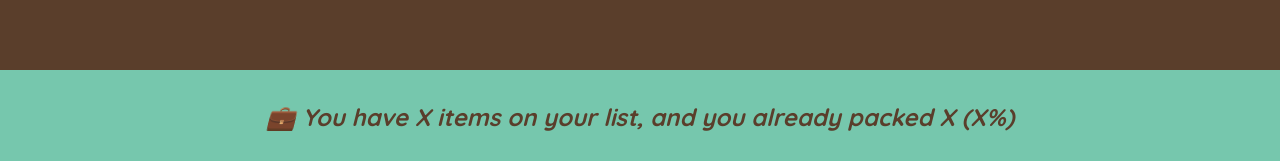
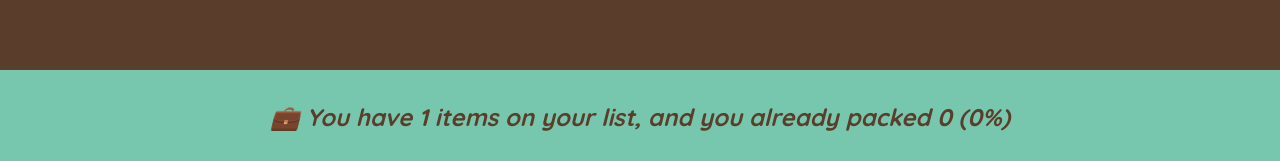
Before and after one commit to robin196-cpu/learning-react-Ultimate-Course, a React (Vite) app: page / in a window 1280 px wide. Both pictures are taken after typing "Sample" into the empty fields and a click on the button "ADD". Shown: the part 636-797 px from the top of the page. Built offline with nearby package versions, Linux system fonts and the light colour scheme.

Commit message:
Update travel list Lecture no 85 is complete

```diff
--- a/src/components/travel-list/TravelList.jsx
+++ b/src/components/travel-list/TravelList.jsx
@@ -32,7 +32,7 @@ export default function TravelList() {
           toggoleItem={handleToggleItem}
           onDelete={handleDelete}
         />
-        <Stats />
+        <Stats items={items} />
       </div>
     </div>
   );
@@ -107,10 +107,27 @@ function Item({ item, onDelete, toggoleItem }) {
     </li>
   );
 }
-function Stats() {
+function Stats({ items }) {
+  if (!items.length) {
+    return (
+      <p className="stats">
+        <em>Start adding some items to your packing list</em>
+      </p>
+    );
+  }
+  const itemLength = items.length;
+  const packedItemlist = items.filter((item) => item.packed).length;
+  const percentage = Math.round((packedItemlist / itemLength) * 100);
   return (
     <footer className="stats">
-      <em>💼 You have X items on your list, and you already packed X (X%)</em>
+      {percentage === 100 ? (
+        "You got everything! Ready to go ✈️"
+      ) : (
+        <em>
+          💼 You have {itemLength} items on your list, and you already packed{" "}
+          {packedItemlist} ({percentage}%)
+        </em>
+      )}
     </footer>
   );
 }
```
